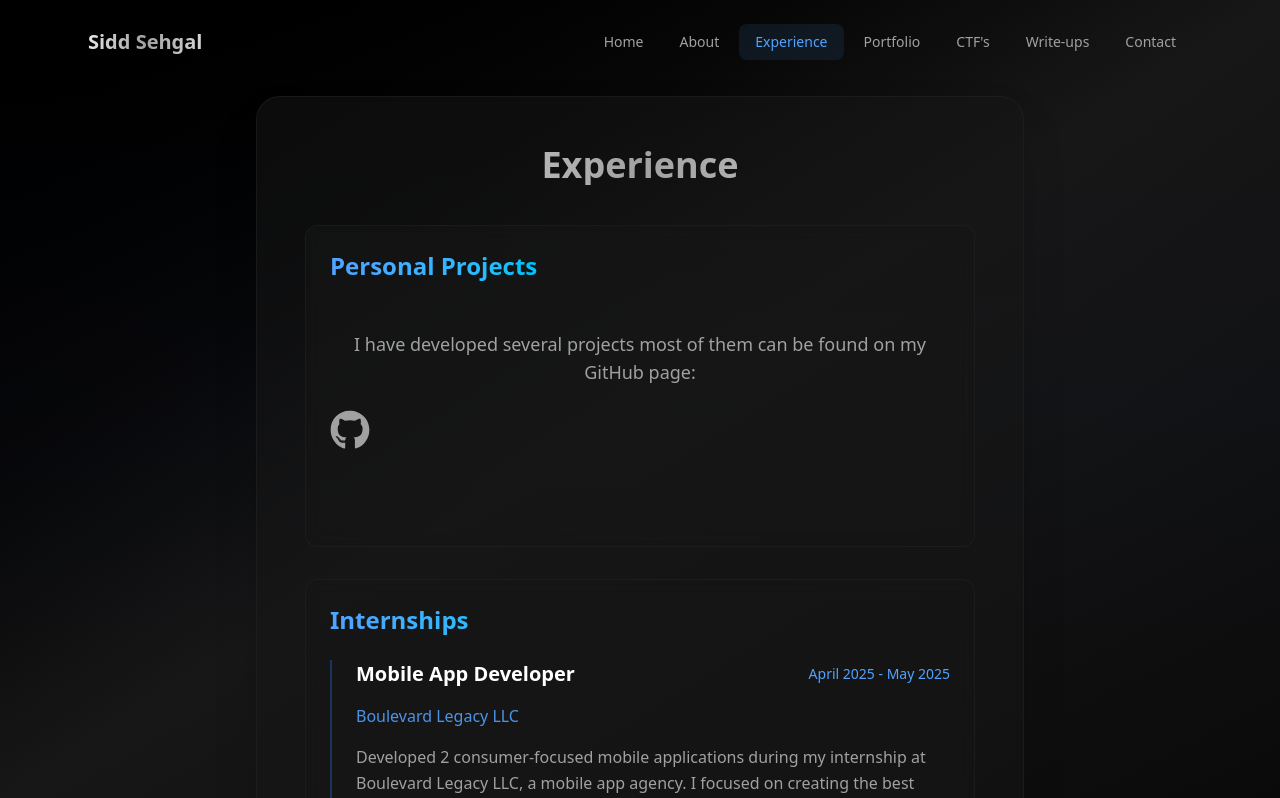
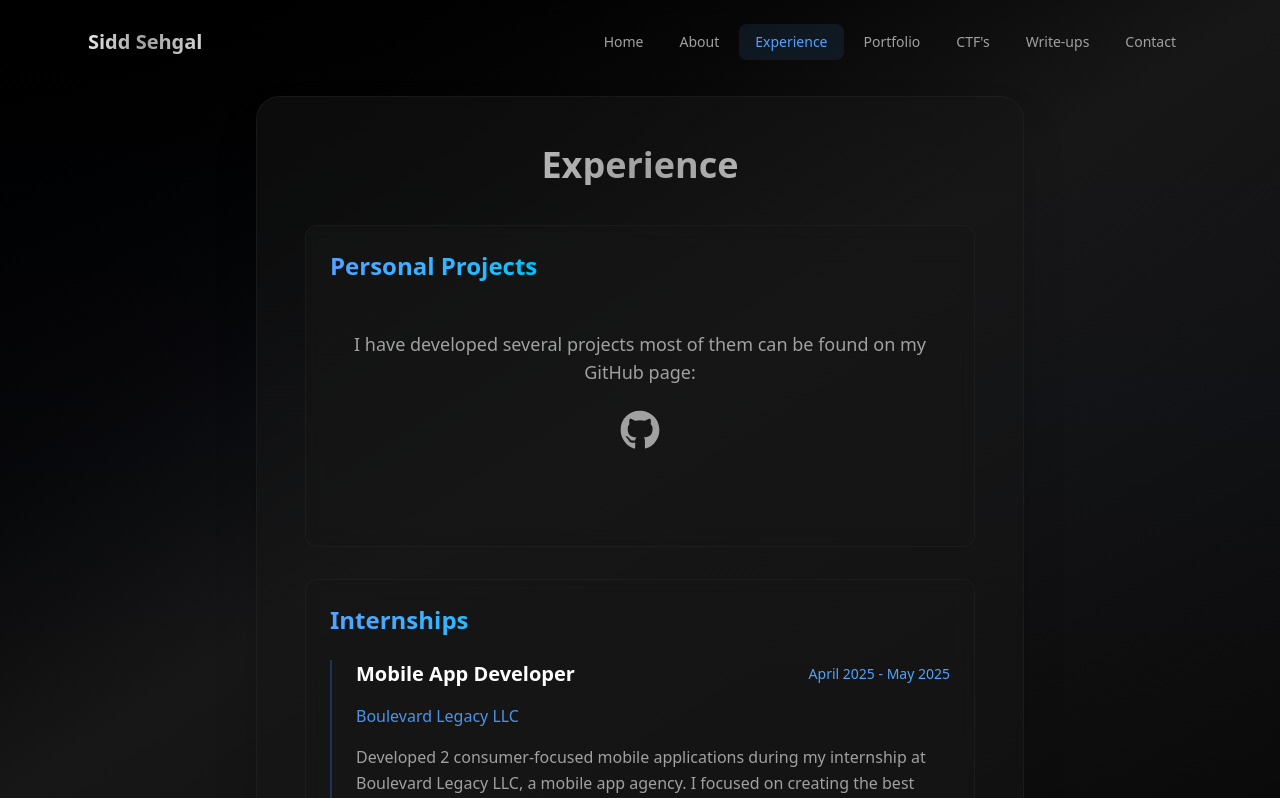
Before and after one commit to SiddDevCS/Sidd-Website, a Next.js app: page /experience in a window 1280 px wide. Shown: the top 798 px of the page. Built offline with nearby package versions, Linux system fonts and the light colour scheme.

Commit message:
Changes to github icon and readme

```diff
--- a/app/experience/page.tsx
+++ b/app/experience/page.tsx
@@ -27,7 +27,7 @@ export default function Experience() {
 
               most of them can be found on my GitHub page:</p>
             <br></br>
-              <div className="flex space-x-6 mb-10 delay-200">
+            <div className="flex justify-center space-x-6 mb-10 delay-200">
               <a
                 href="https://github.com/SiddDevCS"
                 target="_blank"
```
Also changed, not shown: 1 other file (tests, documents, lock files or other folders). Lines whose indentation alone changed are shown as unchanged.
